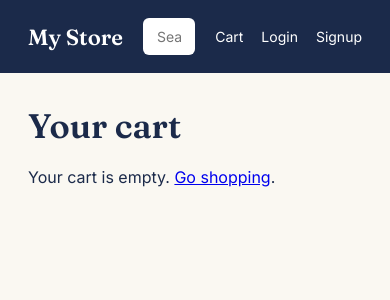
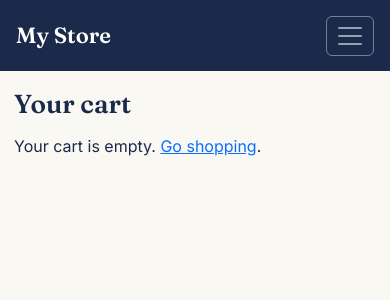
Before and after one commit to pythondjangomodel/freshpick, a Django app: page /cart/ in a window 390 px wide. Shown: the top 300 px of the page. Run offline with Django 5.2, Linux system fonts and the light colour scheme; data comes from the database, SQL or seed files in the repository; data that the repository does not hold is empty.

Commit message:
Responsive layout with Bootstrap

```diff
--- a/store/templates/store/base.html
+++ b/store/templates/store/base.html
@@ -8,6 +8,8 @@
     <link rel="preconnect" href="https://fonts.googleapis.com">
     <link rel="preconnect" href="https://fonts.gstatic.com" crossorigin>
     <link href="https://fonts.googleapis.com/css2?family=Fraunces:ital,wght@0,500;0,600;1,500&family=Inter:wght@400;500;600&display=swap" rel="stylesheet">
+    <!-- Bootstrap 5 (layout, responsive navbar). Our own styles below override its look. -->
+    <link href="https://cdn.jsdelivr.net/npm/bootstrap@5.3.3/dist/css/bootstrap.min.css" rel="stylesheet">
     <style>
         :root {
             --ink: #1B2A4A;
@@ -24,20 +26,14 @@
             color: var(--ink);
             background: var(--paper);
         }
-        header {
-            background: var(--ink);
-            color: #fff;
-            padding: 18px 28px;
-            display: flex;
-            align-items: center;
-            justify-content: space-between;
-            gap: 20px;
-        }
-        header a { color: #fff; text-decoration: none; }
+        /* ---------- Top navbar (Bootstrap) ---------- */
+        .site-nav { background: var(--ink); padding-top: 14px; padding-bottom: 14px; }
+        .site-nav a { color: #fff; text-decoration: none; }
         .logo {
             font-family: 'Fraunces', serif;
             font-size: 22px;
             font-weight: 600;
+            color: #fff !important;
         }
         .search-form { flex: 1; max-width: 420px; }
         .search-form input {
@@ -49,11 +45,17 @@
             font-size: 14px;
         }
         .nav-links { display: flex; align-items: center; gap: 18px; font-size: 14px; }
-        .nav-links form { display: inline; }
+        .nav-links form { display: inline; margin: 0; }
         .nav-links button {
             background: none; border: none; color: #fff; font-family: 'Inter', sans-serif;
             font-size: 14px; cursor: pointer; padding: 0;
         }
+        .site-nav .navbar-toggler {
+            background: transparent;
+            border: 1px solid rgba(255,255,255,0.4);
+            padding: 4px 8px;
+        }
+        .site-nav .navbar-toggler:focus { box-shadow: none; }
         main { padding: 32px 28px; max-width: 1100px; margin: 0 auto; }
         h1 {
             font-family: 'Fraunces', serif;
@@ -152,6 +154,12 @@
             text-decoration: none;
             display: inline-block;
         }
+        .btn:hover, .btn:focus, .btn:active, button:hover {
+            background: #2A3D63;
+            color: #fff;
+        }
+        .site-nav .nav-links button:hover,
+        .site-nav .navbar-toggler:hover { background: transparent; }
 
         /* Django messages (stock warnings, success notices) */
         .message {
@@ -163,17 +171,65 @@
         .message.error { background: #F7E6E6; color: #A53030; }
         .message.success { background: #E8F0E3; color: #3E6B2E; }
         .message.info, .message.warning { background: #FBF0DD; color: #A5690F; }
+
+        /* ---------- Product images: same shape on every card ---------- */
+        .product-image-wrap img,
+        .product-image-placeholder {
+            height: auto;
+            aspect-ratio: 4 / 5;
+        }
+
+        /* ---------- Tablets & phones (navbar collapsed) ---------- */
+        @media (max-width: 991.98px) {
+            .search-form { max-width: none; width: 100%; margin: 14px 0 10px; }
+            .nav-links { flex-direction: column; align-items: flex-start; gap: 12px; padding-bottom: 6px; }
+        }
+
+        /* ---------- Phones ---------- */
+        @media (max-width: 575.98px) {
+            main { padding: 18px 14px; }
+            h1 { font-size: 26px; margin-bottom: 14px; }
+
+            /* Category pills: one line, swipe sideways */
+            .category-pills {
+                flex-wrap: nowrap;
+                overflow-x: auto;
+                -webkit-overflow-scrolling: touch;
+                padding-bottom: 6px;
+                margin-bottom: 18px;
+                scrollbar-width: none;
+            }
+            .category-pills::-webkit-scrollbar { display: none; }
+            .category-pills a { white-space: nowrap; flex: 0 0 auto; font-size: 13px; padding: 6px 14px; }
+
+            /* 2 products per row */
+            .product-grid { grid-template-columns: repeat(2, minmax(0, 1fr)); gap: 12px; }
+            .product-info { padding: 10px 10px 12px; }
+            .product-name { font-size: 13px; line-height: 1.3; }
+            .product-price { font-size: 14px; }
+            .category-badge { font-size: 10px; padding: 2px 8px; top: 8px; left: 8px; max-width: calc(100% - 16px); overflow: hidden; text-overflow: ellipsis; white-space: nowrap; }
+            .product-card:hover { transform: none; }
+        }
     </style>
 </head>
 <body>
     <header>
-        <a href="{% url 'store:product_list' %}" class="logo">My Store</a>
+      <nav class="navbar navbar-expand-lg navbar-dark site-nav">
+        <div class="container-fluid px-3 px-lg-4">
+          <a href="{% url 'store:product_list' %}" class="logo navbar-brand">My Store</a>
 
-        <form method="get" action="{% url 'store:product_list' %}" class="search-form">
-            <input type="text" name="q" placeholder="Search products..." value="{{ request.GET.q }}">
-        </form>
+          <button class="navbar-toggler" type="button" data-bs-toggle="collapse"
+                  data-bs-target="#mainNav" aria-controls="mainNav"
+                  aria-expanded="false" aria-label="Open menu">
+            <span class="navbar-toggler-icon"></span>
+          </button>
 
-        <div class="nav-links">
+          <div class="collapse navbar-collapse justify-content-between gap-lg-4" id="mainNav">
+            <form method="get" action="{% url 'store:product_list' %}" class="search-form mx-lg-auto">
+                <input type="text" name="q" placeholder="Search products..." value="{{ request.GET.q }}">
+            </form>
+
+            <div class="nav-links">
             <a href="{% url 'store:cart_detail' %}">Cart</a>
 
             {% if user.is_authenticated %}
@@ -186,7 +242,10 @@
                 <a href="{% url 'store:login' %}">Login</a>
                 <a href="{% url 'store:signup' %}">Signup</a>
             {% endif %}
+            </div>
+          </div>
         </div>
+      </nav>
     </header>
     <main>
         {% if messages %}
@@ -197,5 +256,8 @@
 
         {% block content %}{% endblock %}
     </main>
+
+    <!-- Bootstrap JS (needed for the phone menu button) -->
+    <script src="https://cdn.jsdelivr.net/npm/bootstrap@5.3.3/dist/js/bootstrap.bundle.min.js"></script>
 </body>
 </html>
```
